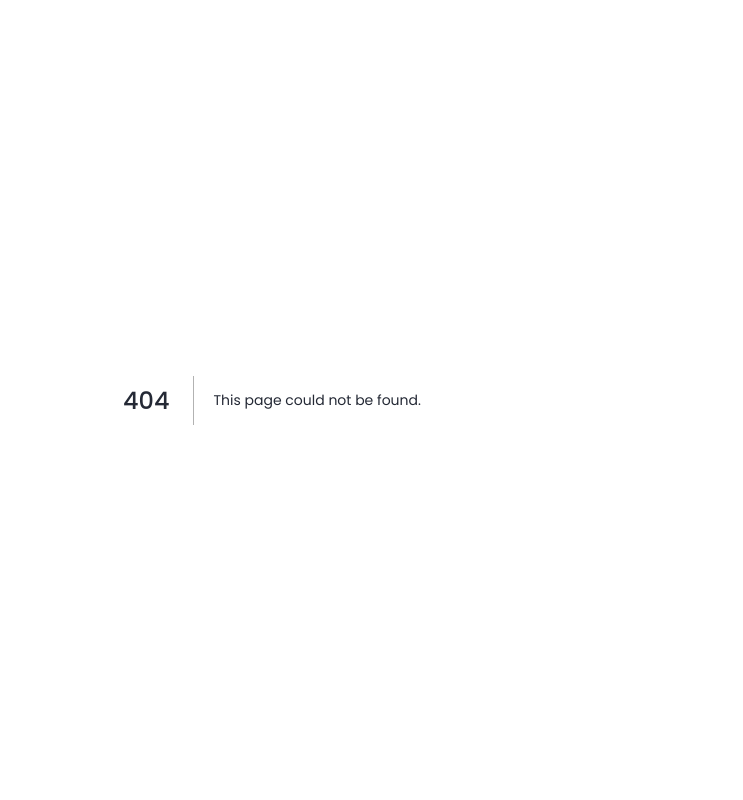
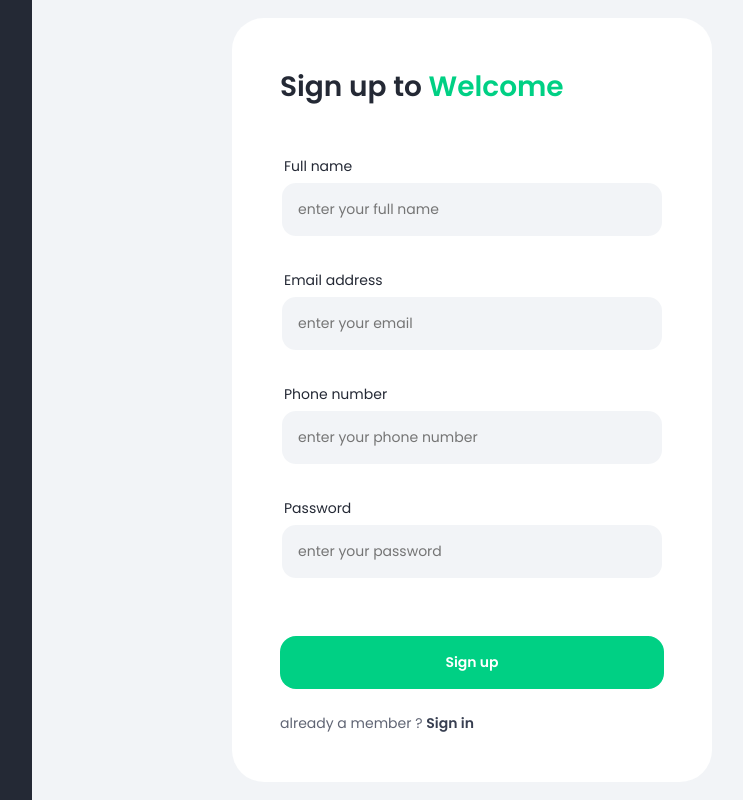
Before and after one commit to welcome-connect/monorepo-test, a Next.js app in the folder apps/agents/: page /signup in a window 1280 px wide. Before the commit this address had no page. Shown: the whole page, without its empty margins (368-1111 px from the left). Built offline with nearby package versions, Linux system fonts and the light colour scheme.

Commit message:
feat(auth): signin and signup forms

```diff
--- /dev/null
+++ b/apps/agents/components/auth/SigninForm/index.ts
@@ -0,0 +1 @@
+export { SigninForm } from './SigninForm'
--- /dev/null
+++ b/apps/agents/components/auth/SignupForm/SignupForm.tsx
@@ -0,0 +1,86 @@
+import Link from 'next/link'
+import { useForm } from 'react-hook-form'
+import { Button, FieldSet, Form, Input, Label } from '../../../styles/components'
+
+type UserSignupData = {
+	display_name: string
+	email: string
+	phone_number: number
+	password: string
+}
+
+export function SignupForm() {
+	const {
+		register,
+		handleSubmit,
+		formState: { errors }
+	} = useForm<UserSignupData>()
+
+	function onSubmit(formValues: UserSignupData) {
+		console.log(formValues)
+	}
+
+	return (
+		<Form onSubmit={handleSubmit(onSubmit)}>
+			<h1>
+				Sign up to <span>Welcome</span>
+			</h1>
+			<FieldSet>
+				<Label htmlFor="display_name">Full name</Label>
+				<Input
+					type="text"
+					{...register('display_name', {
+						required: 'Your name is required'
+					})}
+					placeholder="enter your full name"
+					hasError={Boolean(errors.display_name?.message)}
+				/>
+			</FieldSet>
+			<FieldSet>
+				<Label htmlFor="email">Email address</Label>
+				<Input
+					type="email"
+					{...register('email', {
+						required: 'Your email is required',
+						pattern: {
+							value: /^(([^<>()\[\]\\.,;:\s@"]+(\.[^<>()\[\]\\.,;:\s@"]+)*)|(".+"))@((\[[0-9]{1,3}\.[0-9]{1,3}\.[0-9]{1,3}\.[0-9]{1,3}])|(([a-zA-Z\-0-9]+\.)+[a-zA-Z]{2,}))$/,
+							message: 'Incorrect email format'
+						}
+					})}
+					placeholder="enter your email"
+					hasError={Boolean(errors.email?.message)}
+				/>
+			</FieldSet>
+			<FieldSet>
+				<Label htmlFor="phone_number">Phone number</Label>
+				<Input
+					type="text"
+					{...register('phone_number', {
+						required: 'Your phone number is required'
+					})}
+					placeholder="enter your phone number"
+					hasError={Boolean(errors.phone_number?.message)}
+				/>
+			</FieldSet>
+			<FieldSet>
+				<Label htmlFor="password">Password</Label>
+				<Input
+					type="password"
+					{...register('password', {
+						required: 'Your password is required'
+					})}
+					placeholder="enter your password"
+					hasError={Boolean(errors.password?.message)}
+				/>
+			</FieldSet>
+			<Button type="submit" isPrimary>
+				Sign up
+			</Button>
+			<Link href="/">
+				<a>
+					already a member ? <span>Sign in</span>
+				</a>
+			</Link>
+		</Form>
+	)
+}
--- /dev/null
+++ b/apps/agents/components/auth/SignupForm/index.ts
@@ -0,0 +1 @@
+export { SignupForm } from './SignupForm'
--- /dev/null
+++ b/apps/agents/pages/signup.tsx
@@ -0,0 +1,48 @@
+import styled from 'styled-components'
+import { SignupForm } from '../components/auth/SignupForm'
+import { Logo } from '../icons/Logo'
+
+export default function Signup() {
+	return (
+		<PageLayout>
+			<LeftColumn>
+				<Logo />
+			</LeftColumn>
+			<RightColumn>
+				<SignupForm />
+			</RightColumn>
+		</PageLayout>
+	)
+}
+
+const PageLayout = styled.main`
+	background-color: ${({ theme }) => theme.colors.bg.primary};
+	height: 100vh;
+	width: 100vw;
+
+	display: grid;
+	grid-template-columns: minmax(400px, 1.25fr) 3fr;
+`
+
+const LeftColumn = styled.div`
+	height: 100vh;
+	width: 100%;
+	background: ${({ theme: { colors } }) => colors.text.primary};
+	padding: 48px;
+
+	svg {
+		width: 168px;
+		height: auto;
+
+		@media (max-width: 1440px) {
+			width: 140px;
+		}
+	}
+`
+const RightColumn = styled.div`
+	height: 100vh;
+	width: 100%;
+	background: ${({ theme: { colors } }) => colors.bg.primary};
+	display: grid;
+	place-content: center;
+`
```
Also changed, not shown: apps/agents/components/auth/SigninForm/SigninForm.tsx (added, +73 -0 lines).
